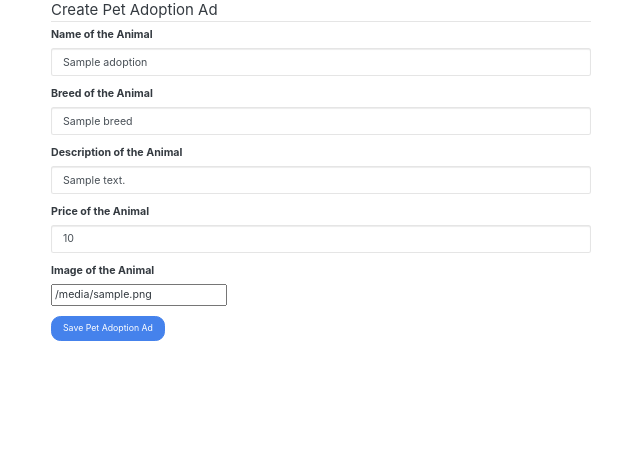
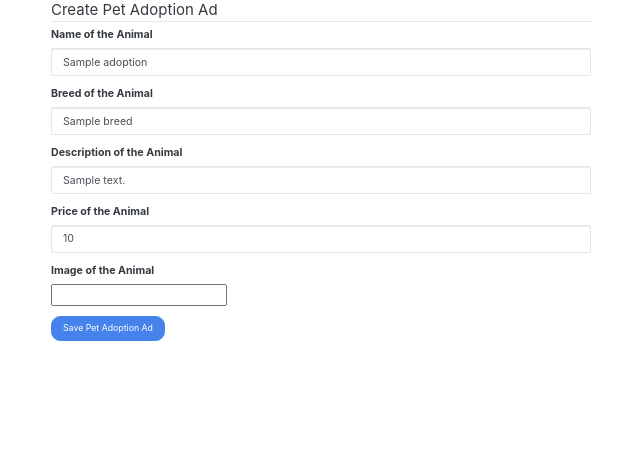
Before and after one commit to squeaky1273/adoption_contractor_project, a Flask app: template templates/adoptions_new.html in a window 1280 px wide. Shown: the part 132-596 px from the top of the page, without its empty margins (319-959 px from the left). Run offline with Flask 2, Linux system fonts and the light colour scheme; the template is opened without the code that fills it: most values are stand-ins (such as "Sample title", 1, 10 or a date in 2020); some libraries are stand-ins or nearby versions.

```diff
--- a/templates/adoptions_show.html
+++ b/templates/adoptions_show.html
@@ -9,7 +9,7 @@
         <h3>Breed: {{ adoption.breed }}</h3>
         <h3>Description: {{ adoption.description }}</h3>
         <h3>Cost: ${{ adoption.price }}</h3>
-        <img src="{{ adoption.image_url }}"><br>
+        <img src='img_url'><br>
 
         <p><a href='/adoptions/{{ adoption._id }}/edit'>Edit Adoption Ad</a></p>
         <p><form method='POST' action='/adoptions/{{ adoption._id }}/delete'>
--- a/templates/partials/adoptions_form.html
+++ b/templates/partials/adoptions_form.html
@@ -29,6 +29,6 @@
     <!-- IMAGE OF THE ANIMAL -->
     <div class='form-group'>
         <label for='description'>Image of the Animal</label><br>
-        <input class='image' id='description' type='text' name='image_url' value='{{ adoption.image_url }}' />
+        <input type='text' name='image_url'><b>
     </div>
 </fieldset>
```
